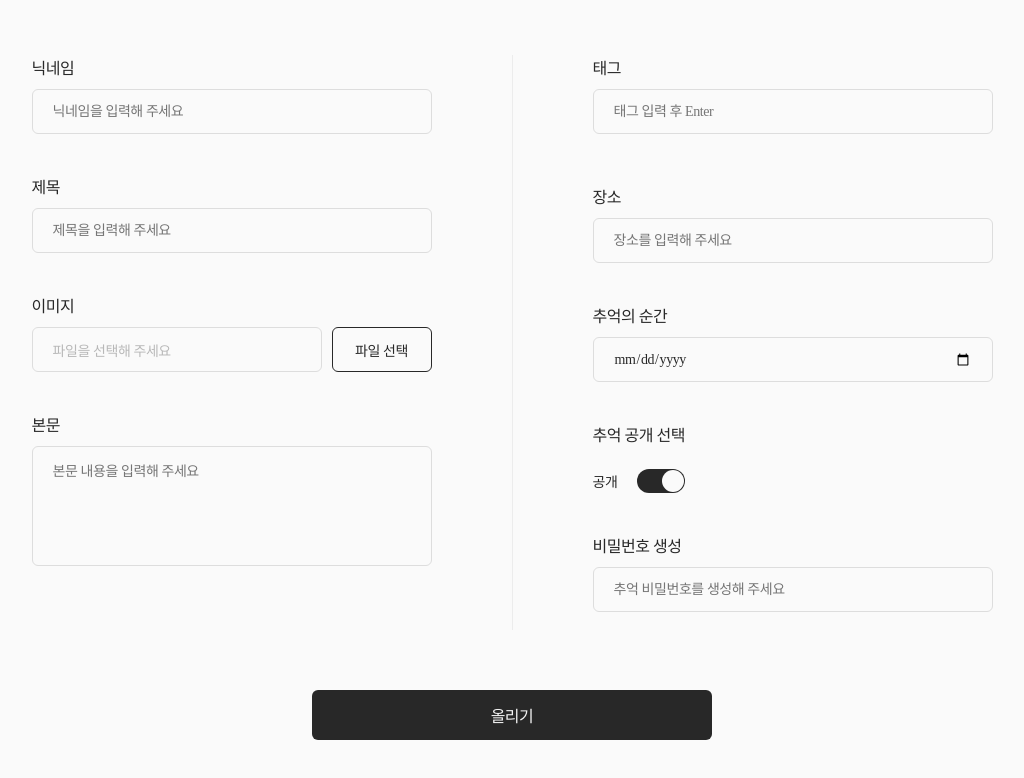
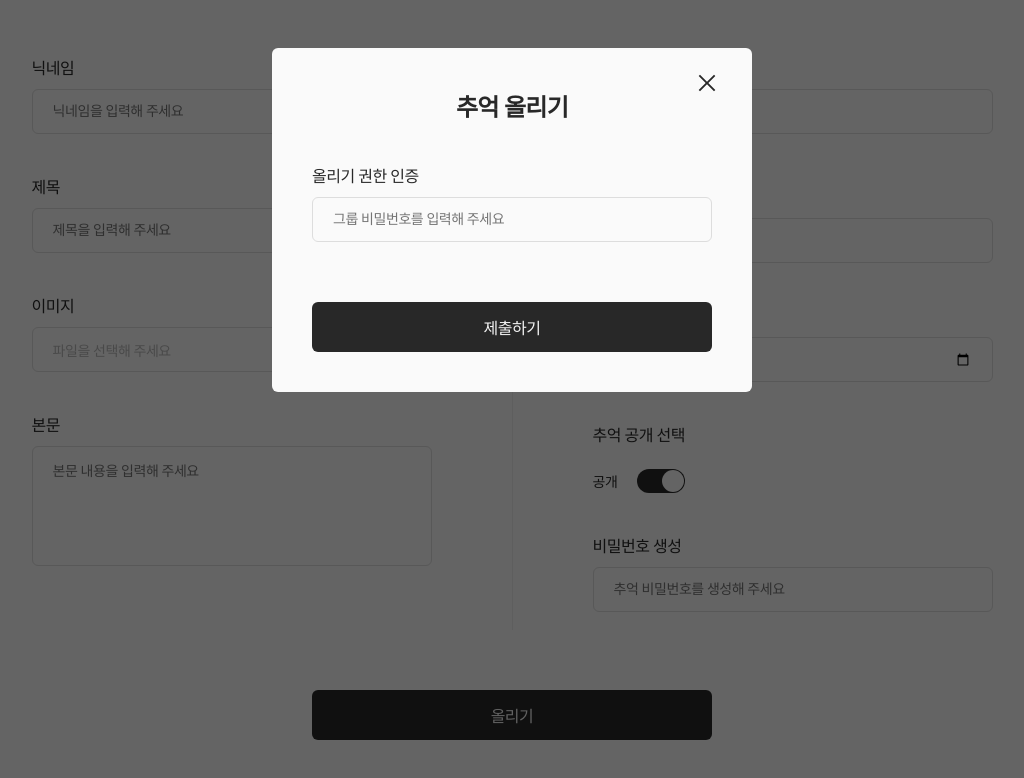
Before and after one commit to codeit-boost-ds-toy-2/Zogakzip_FE, a React (Vite) app: page /1/create in a window 1280 px wide. Both pictures are taken after a click on the element "올리기". Shown: the part 180-958 px from the top of the page, without its empty margins (128-1152 px from the left). Built offline with nearby package versions, Linux system fonts and the light colour scheme.

Commit message:
✨ Feat : 추억 올리기 권한 확인 모달 (#7)
추억 올리기 권한 확인 모달 구현

```diff
--- /dev/null
+++ b/src/components/modal/MemoryNonModal.jsx
@@ -0,0 +1,26 @@
+import React from "react";
+import * as M from "../../styles/components/modal/MemoryNonModalStyle";
+
+import InputText from "../input/InputText";
+import SizeLBtn from "../SizeLBtn";
+import X from "../../img/x.svg";
+
+const MemoryNonModal = ({ onClose }) => {
+  return (
+    <div>
+      <M.ModalBackground onClick={onClose} />
+      <M.ModalSpace>
+        <M.ModalWrap>
+          <M.ModalCloseSpace>
+            <M.ModalClose src={X} alt="닫기" onClick={onClose} />
+          </M.ModalCloseSpace>
+          <M.ModalTitle>추억 올리기</M.ModalTitle>
+          <InputText label="올리기 권한 인증" placeholder="그룹 비밀번호를 입력해 주세요" category="password" />
+          <SizeLBtn text="제출하기" onClick={onClose} />
+        </M.ModalWrap>
+      </M.ModalSpace>
+    </div>
+  );
+};
+
+export default MemoryNonModal;
--- a/src/pages/PostCreate.jsx
+++ b/src/pages/PostCreate.jsx
@@ -1,4 +1,4 @@
-import React from "react";
+import React, { useState } from "react";
 import { useNavigate } from "react-router-dom";
 import * as P from "../styles/PostCreateStyle";
 
@@ -12,15 +12,28 @@ import Toggle from "../components/input/Toggle";
 import SizeLBtn from "../components/SizeLBtn";
 import X from "../img/x.svg";
 
+import MemoryNonModal from "../components/modal/MemoryNonModal";
+
 function PostCreate() {
   const handlePostClick = () => {
     console.log("추억 올리기 API 연동 예정");
+    openModal();
   };
 
   const navigate = useNavigate();
 
   const handleBackClick = () => {
     navigate(-1);
+  };
+
+  const [isModalOpen, setIsModalOpen] = useState(false);
+
+  const openModal = () => {
+    setIsModalOpen(true);
+  };
+
+  const closeModal = () => {
+    setIsModalOpen(false);
   };
 
   return (
@@ -52,6 +65,7 @@ function PostCreate() {
         <P.CloseBtn src={X} alt="닫기" onClick={() => handleBackClick()} />
         <SizeLBtn text="올리기" onClick={handlePostClick} />
       </P.PostCreate>
+      {isModalOpen && <MemoryNonModal onClose={closeModal} />}
     </>
   );
 }
--- /dev/null
+++ b/src/styles/components/modal/MemoryNonModalStyle.js
@@ -0,0 +1,63 @@
+import styled from "styled-components";
+import palette from "../../../lib/colorPalette";
+
+export const ModalSpace = styled.div`
+  width: 100vw;
+  height: 100dvh;
+  display: flex;
+  justify-content: center;
+  align-items: center;
+
+  position: absolute;
+  top: 0;
+  left: 0;
+`;
+
+export const ModalBackground = styled.div`
+  position: fixed;
+  width: 100%;
+  height: 100%;
+  background-color: rgba(0, 0, 0, 0.6);
+  top: 0;
+  left: 0;
+  z-index: 1;
+  display: flex;
+  justify-content: center;
+  align-items: center;
+`;
+
+export const ModalWrap = styled.div`
+  width: calc(480px - 80px);
+  padding: 40px;
+  border-radius: 6px;
+  z-index: 2;
+  background-color: ${palette.gray50};
+
+  display: flex;
+  flex-direction: column;
+  align-items: center;
+  gap: 60px;
+`;
+
+export const ModalTitle = styled.div`
+  color: ${palette.black};
+  font-size: 24px;
+  font-weight: 700;
+  letter-spacing: -0.72px;
+  margin-bottom: -20px;
+`;
+
+export const ModalCloseSpace = styled.div`
+  width: 100%;
+  height: 30px;
+  display: flex;
+  justify-content: flex-end;
+  margin-top: -20px;
+  margin-right: -20px;
+  margin-bottom: -70px;
+`;
+
+export const ModalClose = styled.img`
+  width: 30px;
+  cursor: pointer;
+`;
```
